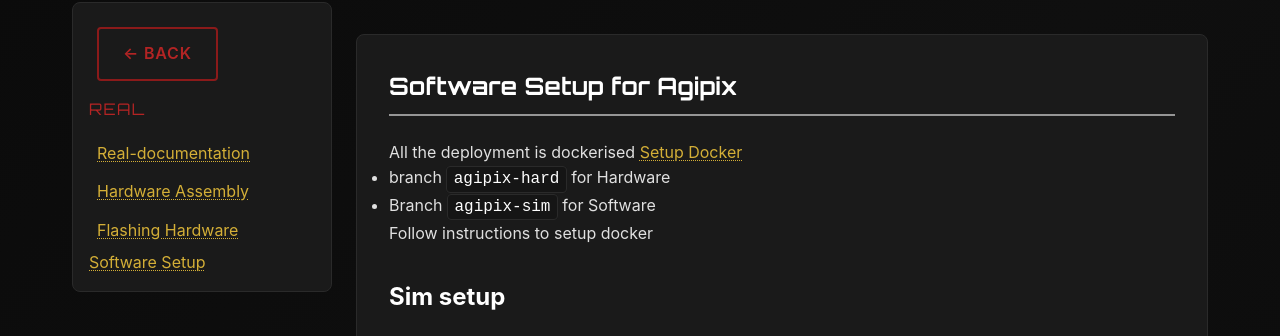
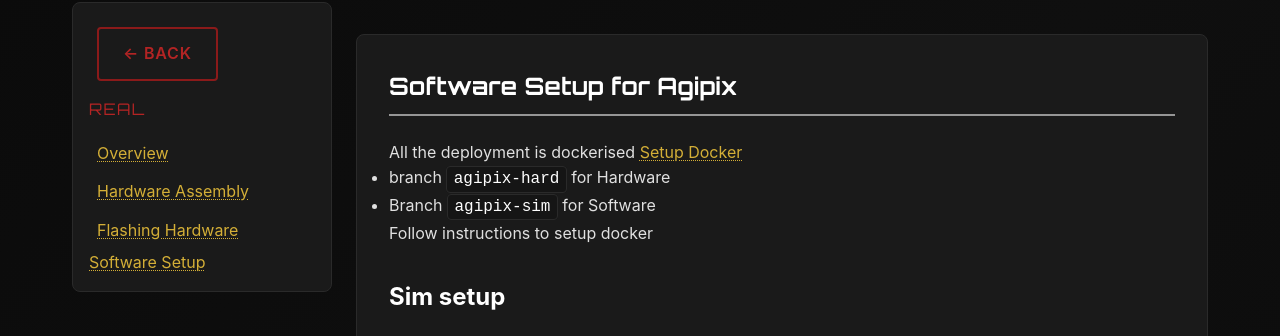
Before and after one commit to SasaKuruppuarachchi/agipix, a Jekyll site: the page built from docs/real/3_software_setup.md, in a window 1280 px wide. Shown: the part 309-645 px from the top of the page. Built offline with Jekyll 4.4.1, drawn with Linux system fonts in a browser that asks for light colours.

Commit message:
Update titles in real and simulation documentation to 'Overview'; enhance consistency across documentation.

```diff
--- a/docs/real/index.md
+++ b/docs/real/index.md
@@ -1,5 +1,5 @@
 ---
-title: Real-documentation
+title: Overview
 layout: doc
 ---
 # Setup guide of the agipix hardware platform
--- a/docs/sim/index.md
+++ b/docs/sim/index.md
@@ -1,5 +1,5 @@
 ---
-title: Sim-documentation
+title: Overview
 layout: doc
 ---
 # Setup guide of the agipix simulation platform
```
